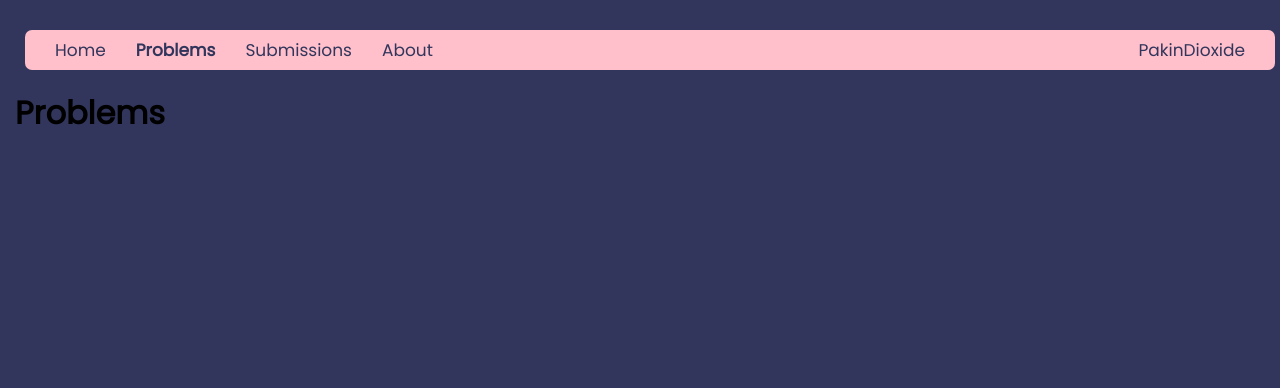
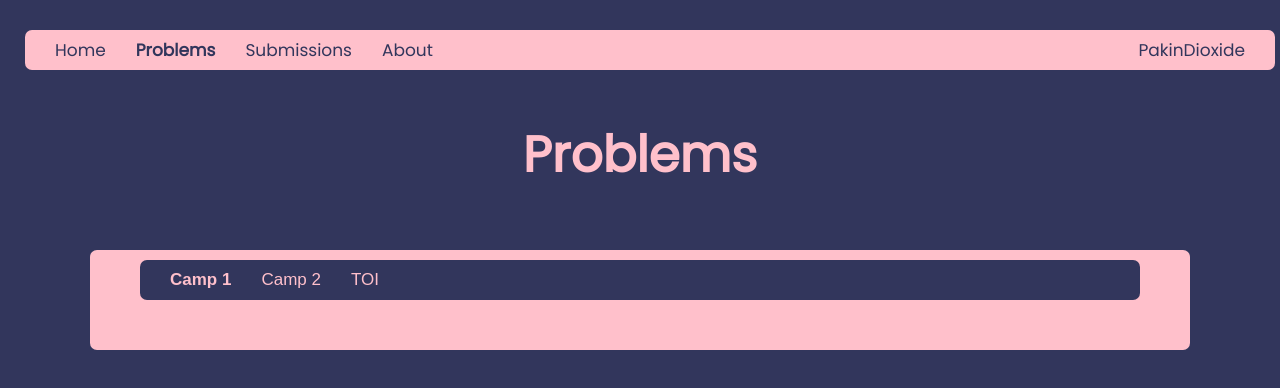
Before and after one commit to grader71/grader71, a Next.js app: page /problems in a window 1280 px wide. Shown: the top 388 px of the page. Built offline with nearby package versions, Linux system fonts and the light colour scheme.

Commit message:
Added '/problems'

```diff
--- a/src/app/page.tsx
+++ b/src/app/page.tsx
@@ -2,9 +2,9 @@ import React from 'react'
 import Header from '@/components/header'
 import '@/styles/global.css'
 
-const home = () => {
+const Home = () => {
   return (
-    <div>
+    <div className='width_normal'>
       <Header selected = "Home" username = "PakinDioxide"/>
       <p className="topic">Grader 71</p>
       <h2>Lorem ipsum dolor sit amet consectetur adipisicing elit. Perferendis nemo quam cupiditate officiis ipsam expedita accusantium at veniam. Tempora labore deserunt voluptatum nulla culpa est at aliquid eligendi aspernatur similique!</h2>
@@ -12,4 +12,4 @@ const home = () => {
   )
 }
 
-export default home
+export default Home
--- a/src/app/problems/page.tsx
+++ b/src/app/problems/page.tsx
@@ -1,14 +1,25 @@
-import React from 'react'
+'use client';
+import React, { useState } from 'react'
 import Header from '@/components/header'
 import '@/styles/global.css'
+import '@/styles/problems.css'
 
-const home = () => {
+const Problems = () => {
+  const [selected, setSelected] = useState("Camp 1")
+
   return (
-    <div>
+    <div className='width_small'>
       <Header selected = "Problems" username = "PakinDioxide"/>
-      <h1>Problems</h1>
+      <p className='topic'>Problems</p>
+      <div className='problems_box'>
+        <div className='problems_menu_box'>
+          <button className={"Camp 1" === selected ? "problems_menu_selected" : "problems_menu"} onClick={ () => setSelected("Camp 1")}>Camp 1</button >
+          <button className={"Camp 2" === selected ? "problems_menu_selected" : "problems_menu"} onClick={ () => setSelected("Camp 2")}>Camp 2</button >
+          <button className={"TOI" === selected ? "problems_menu_selected" : "problems_menu"} onClick={ () => setSelected("TOI")}>TOI</button>
+        </div>
+      </div>
     </div>
   )
 }
 
-export default home
+export default Problems
--- a/src/styles/global.css
+++ b/src/styles/global.css
@@ -6,13 +6,18 @@ body {
 
 div {
     font-family: "Poppins", Arial;
+}
+
+.width_normal {
     width: 1250px;
     margin-left: auto;
     margin-right: auto;
 }
 
-p,
-h2 {
+
+h1,
+h2,
+p {
     color: pink;
     text-align: center;
 }
@@ -25,3 +30,7 @@ h2 {
 .text_highlight {
     color: coral;
 }
+
+button:hover {
+    cursor: pointer;
+}
--- a/src/styles/header.css
+++ b/src/styles/header.css
@@ -40,4 +40,7 @@
     border-radius: 7px;
     display: flex;
     flex-direction: row;
+    width: 1250px;
+    margin-left: auto;
+    margin-right: auto;
 }
--- /dev/null
+++ b/src/styles/problems.css
@@ -0,0 +1,55 @@
+.problems {
+    width: 750;
+}
+
+.problems_box {
+    background-color: pink;
+    align-items: center;
+    position: absolute;
+    height: 100px;
+    top: 250px;
+    left: 50px;
+    right: 50px;
+    margin-left: 50;
+    border-color: rgb(237, 118, 118);
+    border-radius: 7px;
+    display: flex;
+    flex-direction: row;
+    width: 1100px;
+    margin-left: auto;
+    margin-right: auto;
+}
+
+.problems_menu_box {
+    background-color: #32365c;
+    align-items: center;
+    position: absolute;
+    height: 40px;
+    top: 10px;
+    left: 50px;
+    right: 50px;
+    margin-left: 50;
+    border-color: rgb(237, 118, 118);
+    border-radius: 7px;
+    display: flex;
+    flex-direction: row;
+    width: 1000px;
+    margin-left: auto;
+    margin-right: auto;
+}
+
+.problems_menu,
+.problems_menu_selected {
+    color: pink;
+    font-size: 17px;
+    text-align: center;
+    text-decoration: none;
+    margin-left: 30px;
+    border: none;
+    padding: 0;
+    background: none;
+}
+
+.problems_menu_selected {
+    font-weight: bold;
+}
```
Also changed, not shown: src/app/about/page.tsx (+4 -3 lines).
